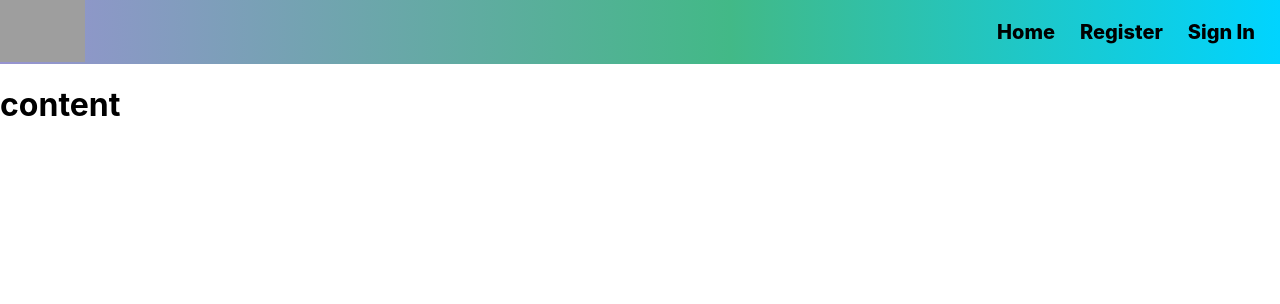
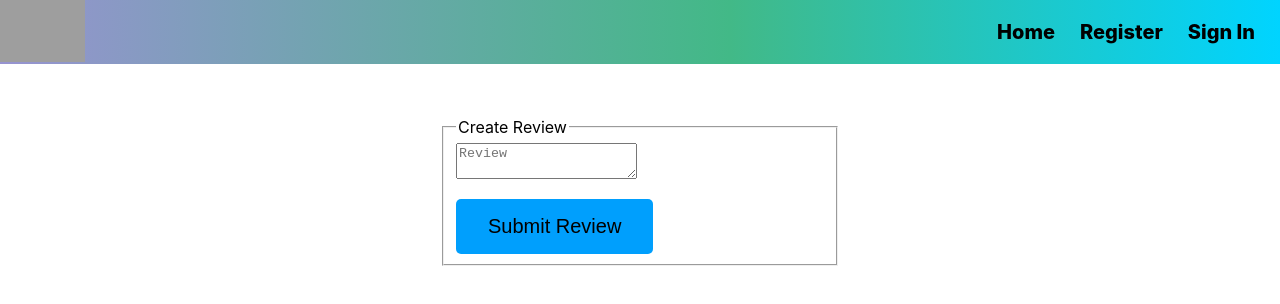
Before and after one commit to tnel91/brewski-frontend, a React (Create React App) app: page /breweries/1 in a window 1280 px wide. Shown: the top 304 px of the page. Built offline with nearby package versions, Linux system fonts and the light colour scheme; no server answers; grey boxes are pictures that could not be loaded.

Commit message:
Added brewery details and began coding review form

```diff
--- a/src/App.js
+++ b/src/App.js
@@ -32,7 +32,7 @@ function App() {
         <Route path="/register" element={<Register />} />
         <Route path="/signin" element={<Signin />} />
         <Route path="/breweries" element={<Breweries />} />
-        <Route path="/breweries/:id" element={<BreweryDetails />} />
+        <Route path="/breweries/:breweryId" element={<BreweryDetails />} />
         <Route path="/profile" element={<Profile />} />
       </Routes>
     </div>
--- /dev/null
+++ b/src/components/ReviewForm.jsx
@@ -0,0 +1,13 @@
+const ReviewForm = () => {
+  return (
+    <form>
+      <fieldset>
+        <legend>Create Review</legend>
+        <textarea id="review_body" placeholder="Review" required></textarea>
+        <button type="submit">Submit Review</button>
+      </fieldset>
+    </form>
+  )
+}
+
+export default ReviewForm
--- a/src/pages/Breweries.js
+++ b/src/pages/Breweries.js
@@ -40,7 +40,6 @@ const Breweries = () => {
               id={brewery.id}
               name={brewery.name}
               address={brewery.address}
-              beers={brewery.beers}
               onClick={showBreweryDetails}
             />
           </div>
--- a/src/pages/BreweryDetails.js
+++ b/src/pages/BreweryDetails.js
@@ -1,7 +1,44 @@
+import axios from 'axios'
+import { useState, useEffect } from 'react'
+import { useParams, useNavigate } from 'react-router-dom'
+import ReviewForm from '../components/ReviewForm'
+
+let Base_URL =
+  process.env.NODE_ENV === 'production' ? '/api' : 'http://localhost:3001/api'
+
 const BreweryDetails = () => {
+  const navigate = useNavigate()
+  const [brewery, setBrewery] = useState({
+    name: '',
+    address: '',
+    beers: ['']
+  })
+
+  let { breweryId } = useParams()
+
+  const getBrewery = async () => {
+    await axios
+      .get(`${Base_URL}/breweries/${breweryId}`)
+      .then((response) => {
+        setBrewery(response.data)
+      })
+      .catch((error) => {
+        console.log(error)
+      })
+  }
+
+  useEffect(() => {
+    getBrewery()
+  }, [breweryId])
+
   return (
     <div>
-      <h1>content</h1>
+      <h1>{brewery.name}</h1>
+      <h2>{brewery.address}</h2>
+      {brewery.beers.map((beer, i) => (
+        <p key={i}>{beer}</p>
+      ))}
+      <ReviewForm breweryId={breweryId} />
     </div>
   )
 }
```
